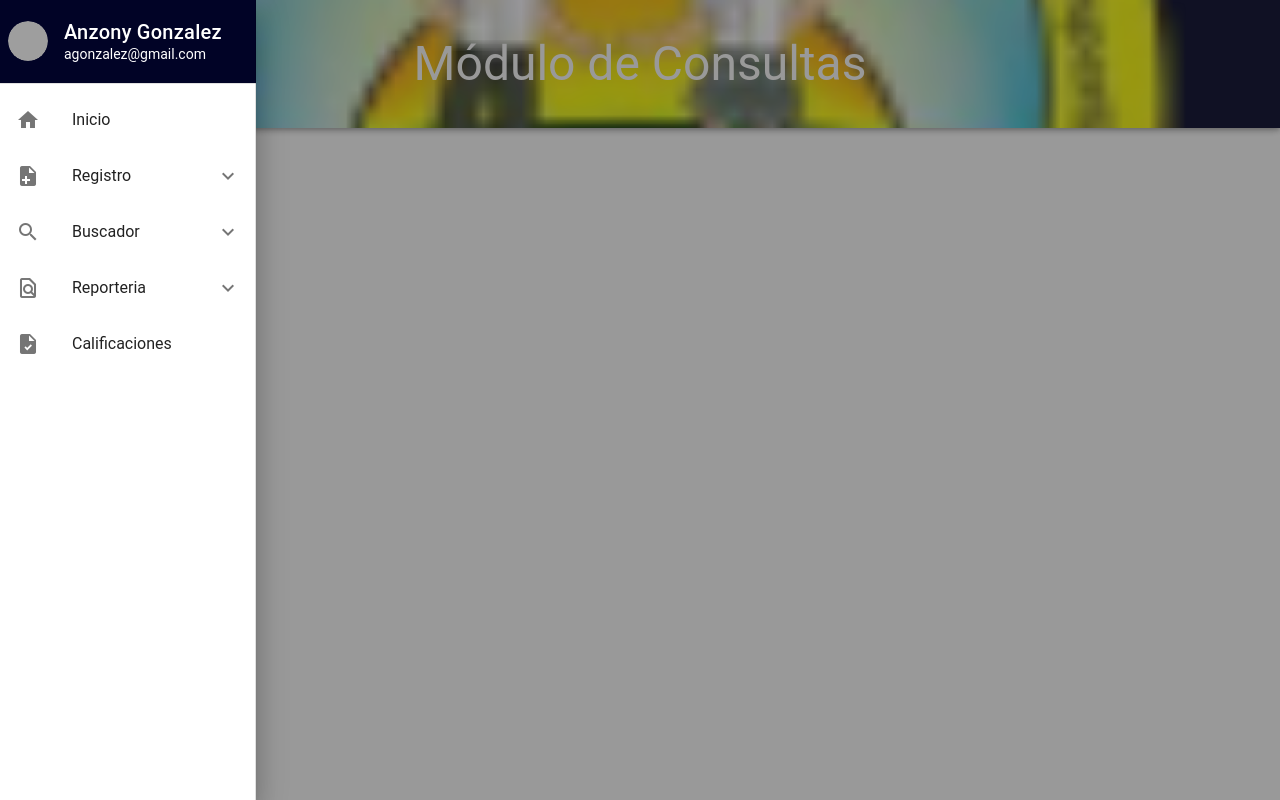
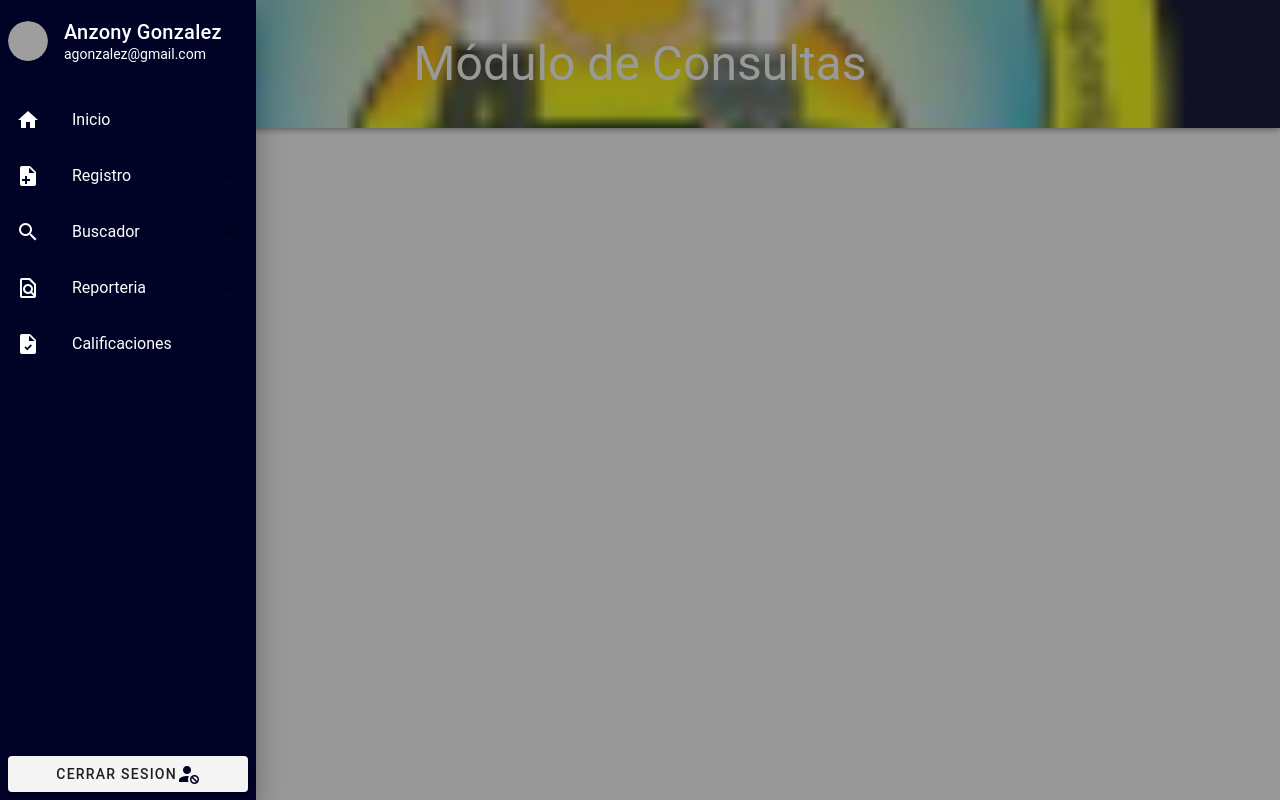
Before and after one commit to anzonyg/seminario, a Vue app: page /consulta/token/1 in a window 1280 px wide. Both pictures are taken after a click on the button 28 px from the left and 28 px from the top of the page. Built offline with nearby package versions, Linux system fonts and the light colour scheme; grey boxes are pictures that could not be loaded; a small style sheet from the web is missing.

Commit message:
cambio de fondo en menu, se agrego boton

```diff
--- a/src/App.vue
+++ b/src/App.vue
@@ -16,8 +16,9 @@
       <h1 class="display-2 custom-center">Módulo de Consultas</h1>
     </v-app-bar>
     <!--Menu-->
-    <v-navigation-drawer v-model="drawer" absolute bottom temporary app>
-      <v-list class="primary">
+
+  <v-navigation-drawer v-model="drawer" absolute bottom temporary app class="primary">
+    <v-list>
       <v-list-item class="px-2">
         <v-list-item-avatar>
           <v-img
@@ -28,9 +29,9 @@
           <v-list-item-title class="text-h6">
             Anzony Gonzalez
           </v-list-item-title>
-            <v-list-item-subtitle class="white--text"
-              >agonzalez@gmail.com</v-list-item-subtitle
-            >
+          <v-list-item-subtitle class="white--text">
+            agonzalez@gmail.com
+          </v-list-item-subtitle>
         </v-list-item-content>
       </v-list-item>
     </v-list>
@@ -38,110 +39,126 @@
     <v-divider></v-divider>
 
     <v-list>
-        <v-list-item link to="/home">
+      <v-list-item link to="/home" class="white--text">
         <v-list-item-icon>
-            <v-icon>mdi-home</v-icon>
+          <v-icon class="white--text">mdi-home</v-icon>
         </v-list-item-icon>
-
         <v-list-item-title>Inicio</v-list-item-title>
       </v-list-item>
 
-        <v-list-group prepend-icon="mdi-file-plus">
+      <v-list-group>
         <template v-slot:activator>
-            <v-list-item-title>Registro</v-list-item-title>
+          <v-list-item-icon>
+              <v-icon class="white--text">mdi-file-plus</v-icon>
+            </v-list-item-icon>
+          <v-list-item-title class="white--text">Registro</v-list-item-title>
         </template>
-
-          <v-list-group :value="true" no-action sub-group>
+        <v-list-group :value="true" no-action sub-group >
           <template v-slot:activator>
-              <v-list-item-content>
+            <v-list-item-content class="white--text">
               <v-list-item-title>Persona</v-list-item-title>
             </v-list-item-content>
           </template>
-            <v-list-item link to="/registro/docente">
+          <v-list-item link to="/registro/docente" class="white--text">
             <v-list-item-title>Docente</v-list-item-title>
             <v-list-item-icon>
-                <v-icon>mdi-account</v-icon>
+              <v-icon class="white--text">mdi-account</v-icon>
             </v-list-item-icon>
           </v-list-item>
-            <v-list-item link to="/registro/estudiante">
+          <v-list-item link to="/registro/estudiante" class="white--text">
             <v-list-item-title>Estudiante</v-list-item-title>
             <v-list-item-icon>
-                <v-icon>mdi-account</v-icon>
+              <v-icon class="white--text">mdi-account</v-icon>
             </v-list-item-icon>
           </v-list-item>
         </v-list-group>
         <v-list-group no-action sub-group>
           <template v-slot:activator>
             <v-list-item-content>
-                <v-list-item-title>Colegio</v-list-item-title>
+              <v-list-item-title class="white--text">Colegio</v-list-item-title>
             </v-list-item-content>
           </template>
-            <v-list-item link to="/registro/grado">
+          <v-list-item link to="/registro/grado" class="white--text">
             <v-list-item-title>Grado</v-list-item-title>
             <v-list-item-icon>
-                <v-icon>mdi-school</v-icon>
+              <v-icon class="white--text">mdi-school</v-icon>
             </v-list-item-icon>
           </v-list-item>
-            <v-list-item link to="/registro/curso">
+          <v-list-item link to="/registro/curso" class="white--text">
             <v-list-item-title>Curso</v-list-item-title>
             <v-list-item-icon>
-                <v-icon>mdi-school</v-icon>
+              <v-icon class="white--text">mdi-school</v-icon>
             </v-list-item-icon>
           </v-list-item>
-            <v-list-item link to="/registro/actividad">
-              <v-list-item-title>Actividad</v-list-item-title>
+          <v-list-item link to="/registro/actividad" class="white--text">
+            <v-list-item-title  class="white--text">Actividad</v-list-item-title>
             <v-list-item-icon>
-                <v-icon>mdi-check</v-icon>
+              <v-icon class="white--text">mdi-check</v-icon>
             </v-list-item-icon>
           </v-list-item>
         </v-list-group>
       </v-list-group>
 
-        <v-list-group prepend-icon="mdi-magnify">
+      <v-list-group>
         <template v-slot:activator>
-            <v-list-item-title>Buscador</v-list-item-title>
+          <v-list-item-icon>
+              <v-icon class="white--text">mdi-magnify</v-icon>
+            </v-list-item-icon>
+          <v-list-item-title  class="white--text">Buscador</v-list-item-title>
         </template>
-          <v-list-item link to="/buscador/docente">
+        <v-list-item link to="/buscador/docente"  class="white--text">
           <v-list-item-icon>
-              <v-icon>mdi-magnify</v-icon>
+            <v-icon class="white--text">mdi-magnify</v-icon>
           </v-list-item-icon>
           <v-list-item-title>Docente</v-list-item-title>
         </v-list-item>
-          <v-list-item link to="/buscador/estudiante">
+        <v-list-item link to="/buscador/estudiante"  class="white--text">
           <v-list-item-icon>
-              <v-icon>mdi-magnify</v-icon>
+            <v-icon class="white--text">mdi-magnify</v-icon>
           </v-list-item-icon>
           <v-list-item-title>Estudiante</v-list-item-title>
         </v-list-item>
       </v-list-group>
 
-        <v-list-group prepend-icon="mdi-file-find-outline">
+      <v-list-group>
         <template v-slot:activator>
-            <v-list-item-title>Reporteria</v-list-item-title>
+          <v-list-item-icon>
+              <v-icon class="white--text">mdi-file-find-outline</v-icon>
+            </v-list-item-icon>
+          <v-list-item-title  class="white--text">Reporteria</v-list-item-title>
         </template>
-          <v-list-item link to="/reporteria/curso">
+        <v-list-item link to="/reporteria/curso"  class="white--text">
           <v-list-item-icon>
-              <v-icon>mdi-file-chart</v-icon>
+            <v-icon class="white--text">mdi-file-chart</v-icon>
           </v-list-item-icon>
           <v-list-item-title>Curso</v-list-item-title>
         </v-list-item>
-          <v-list-item link to="/reporteria/estudiante">
+        <v-list-item link to="/reporteria/estudiante"  class="white--text">
           <v-list-item-icon>
-              <v-icon>mdi-file-chart</v-icon>
+            <v-icon class="white--text">mdi-file-chart</v-icon>
           </v-list-item-icon>
           <v-list-item-title>Estudiante</v-list-item-title>
         </v-list-item>
       </v-list-group>
 
-        <v-list-item link to="/calificaciones">
+      <v-list-item link to="/calificaciones" class="white--text">
         <v-list-item-icon>
-            <v-icon>mdi-file-check</v-icon>
+          <v-icon class="white--text">mdi-file-check</v-icon>
         </v-list-item-icon>
-
         <v-list-item-title>Calificaciones</v-list-item-title>
       </v-list-item>
     </v-list>
+    <template v-slot:append>
+        <div class="pa-2">
+          <v-btn block>
+           Cerrar Sesion
+           <v-icon class="primary--text">mdi-account-cancel</v-icon>
+          </v-btn>
+        </div>
+      </template>
 </v-navigation-drawer>
+
+
 
     <!--Paginas-->
     <v-main>
@@ -151,17 +168,13 @@
 </template>
 
   <script>
-
 //const cf = require("./DIR");
 export default {
   name: "App",
-  components: {
-
-  },
+  components: {},
   data: () => ({
     drawer: false,
     group: null,
-
   }),
 
   watch: {
@@ -179,4 +192,5 @@ export default {
   left: 50%;
   transform: translate(-50%, -50%);
 }
+
 </style>
--- a/src/router.js
+++ b/src/router.js
@@ -11,50 +11,50 @@ const routes = [
 
     {
         path: '/registro/docente',
-        name: 'docente',
+        name: 'docenteReg',
         component: () => import('@/components/registro/Docente.vue')
     },
     {
         path: '/registro/estudiante',
-        name: 'estudiante',
+        name: 'estudianteReg',
         component: () => import('@/components/registro/Estudiante.vue')
     },
 
     {
         path: '/registro/grado',
-        name: 'grado',
+        name: 'gradoReg',
         component: () => import('@/components/registro/Grado.vue')
     },
     {
         path: '/registro/curso',
-        name: 'curso',
+        name: 'cursoReg',
         component: () => import('@/components/registro/Curso.vue')
     },
     {
         path: '/registro/actividad',
-        name: 'actividad',
+        name: 'actividadReg',
         component: () => import('@/components/registro/Actividad.vue')
     },
 
     {
         path: '/buscador/docente',
-        name: 'docente',
+        name: 'docenteBus',
         component: () => import('@/components/buscador/Docente.vue')
     },
     {
         path: '/buscador/estudiante',
-        name: 'estudiante',
+        name: 'estudianteBus',
         component: () => import('@/components/buscador/Estudiante.vue')
     },
 
     {
         path: '/reporteria/curso',
-        name: 'curso',
+        name: 'cursoReport',
         component: () => import('@/components/reporteria/Curso.vue')
     },
     {
         path: '/reporteria/estudiante',
-        name: 'estudiante',
+        name: 'estudianteReport',
         component: () => import('@/components/reporteria/Estudiante.vue')
     },
 
```
Lines whose indentation alone changed are shown as unchanged.
